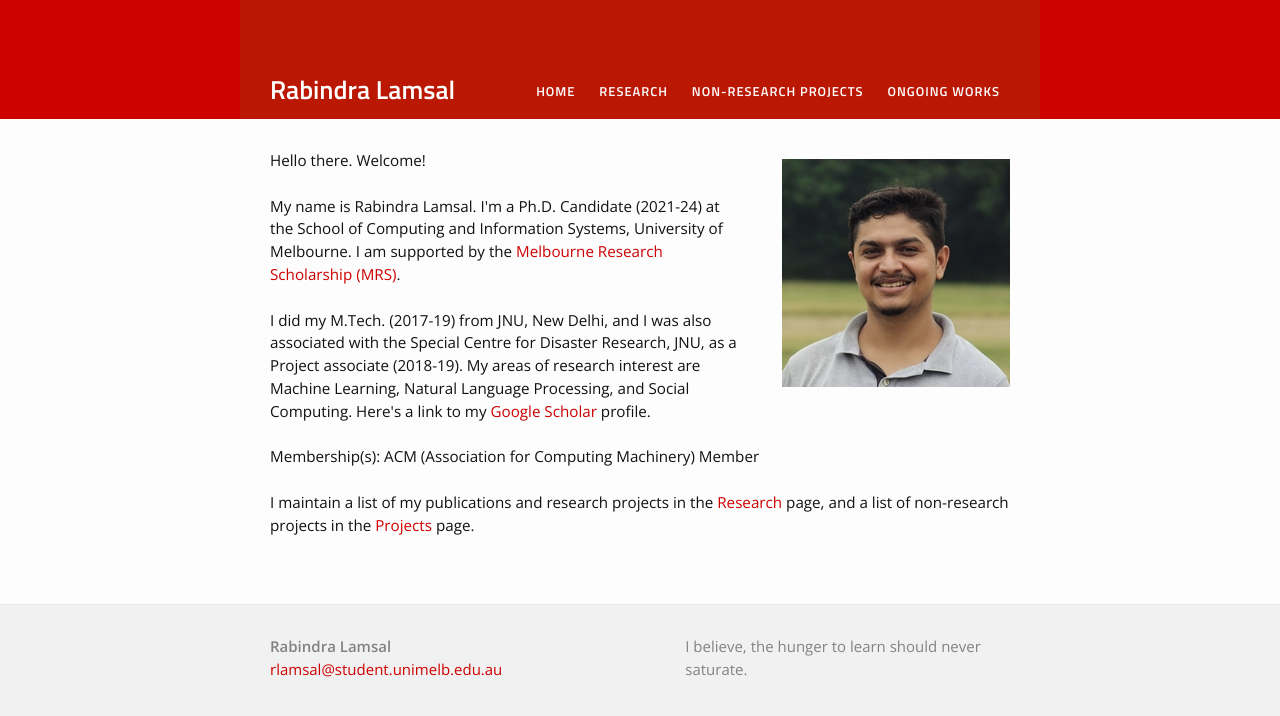
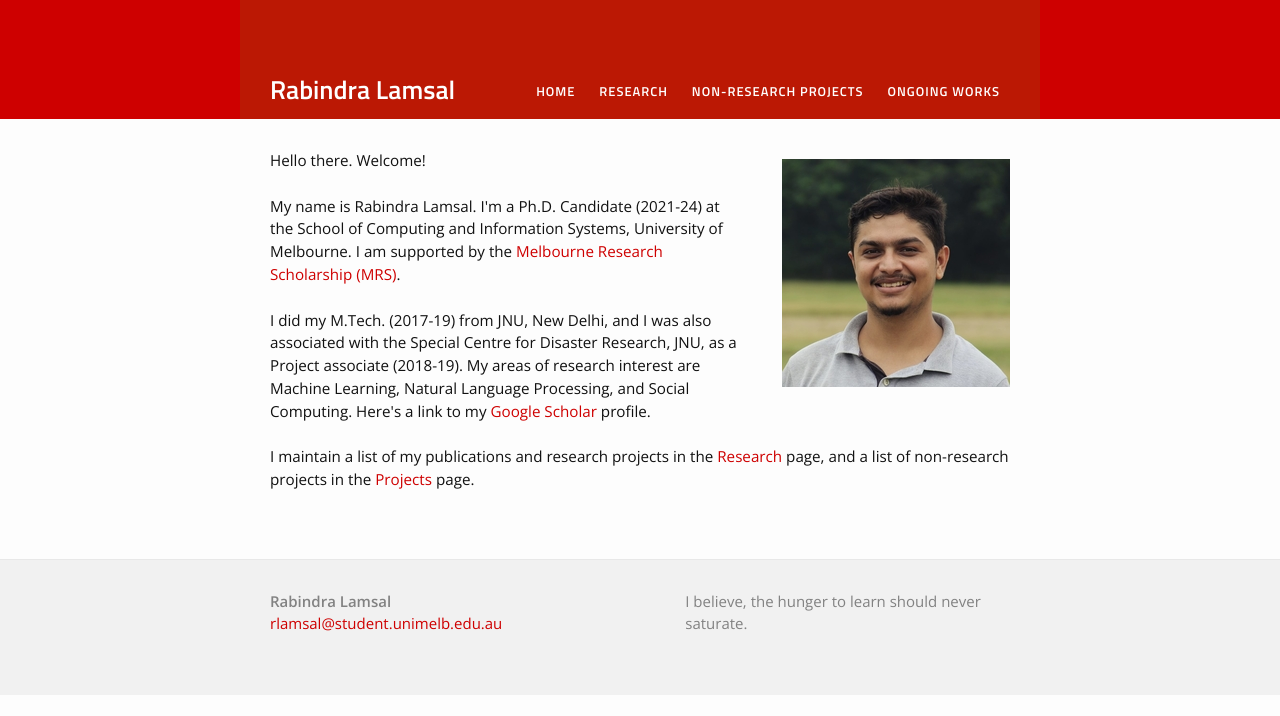
Before and after one commit to rabindralamsal/personal-site, a Jekyll site: the page built from index.html, in a window 1280 px wide. Shown: the top 716 px of the page. Built offline with Jekyll 4.4.1, drawn with Linux system fonts in a browser that asks for light colours.

Commit message:
Update index.html

```diff
--- a/index.html
+++ b/index.html
@@ -6,8 +6,6 @@ layout: default
 <img src="/rabindra_lamsal_photo.jpg" style="float: right;margin-left: 40px;margin-top: 10px;">
 <p>Hello there. Welcome!<br><br>My name is Rabindra Lamsal. I'm a Ph.D. Candidate (2021-24) at the School of Computing and Information Systems, University of Melbourne. I am supported by the <a href="https://scholarships.unimelb.edu.au/awards/melbourne-research-scholarship">Melbourne Research Scholarship (MRS)</a>. <br><br> I did my M.Tech. (2017-19) from JNU, New Delhi, and I was also associated with the Special Centre for Disaster Research, JNU, as a Project associate (2018-19). My areas of research interest are Machine Learning, Natural Language Processing, and Social Computing. Here's a link to my <a href="https://scholar.google.com/citations?user=tN_Eb9MAAAAJ&hl=en">Google Scholar</a> profile.<br><br>
 
-Membership(s): ACM (Association for Computing Machinery) Member
-<br><br>
 I maintain a list of my publications and research projects in the <a href="/research/">Research</a> page, and a list of non-research projects in the <a href="/projects">Projects</a> page.<br><br>
 
 </div>
```
